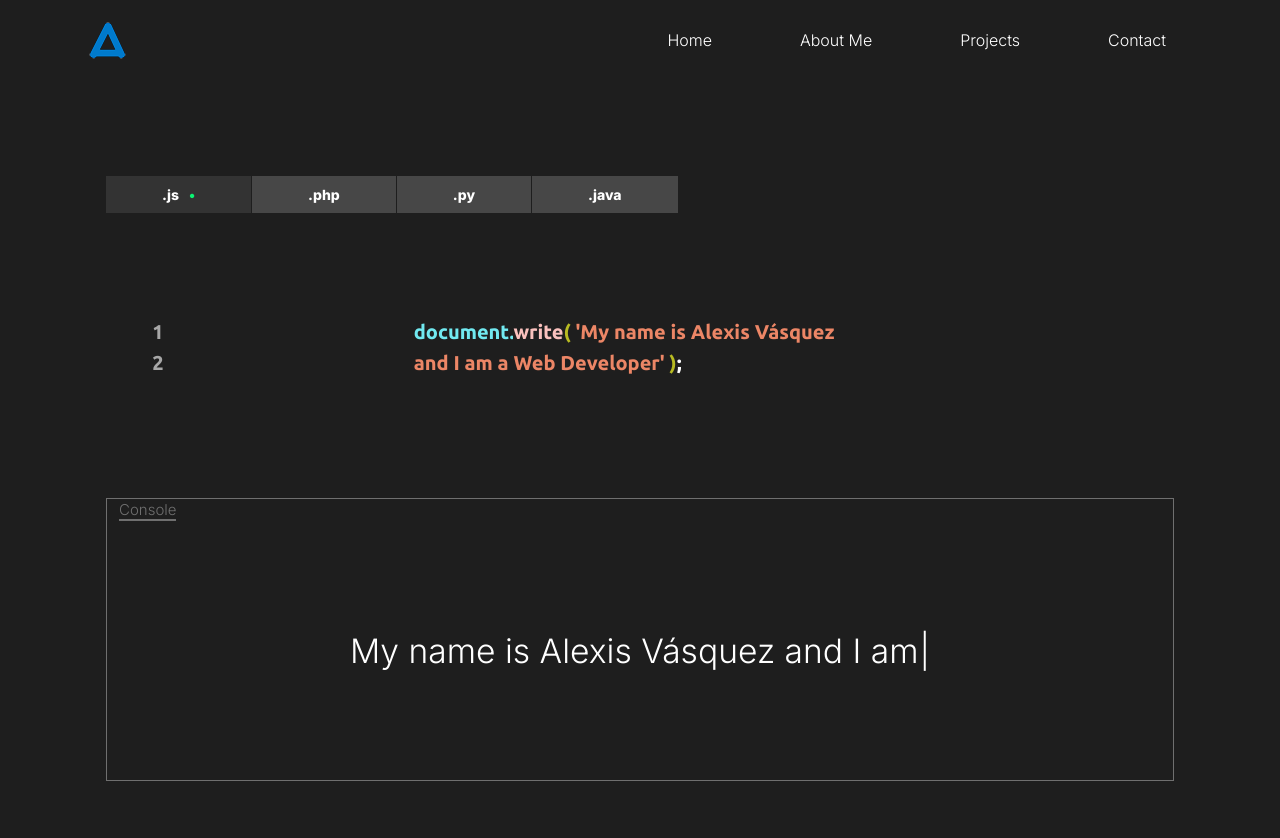
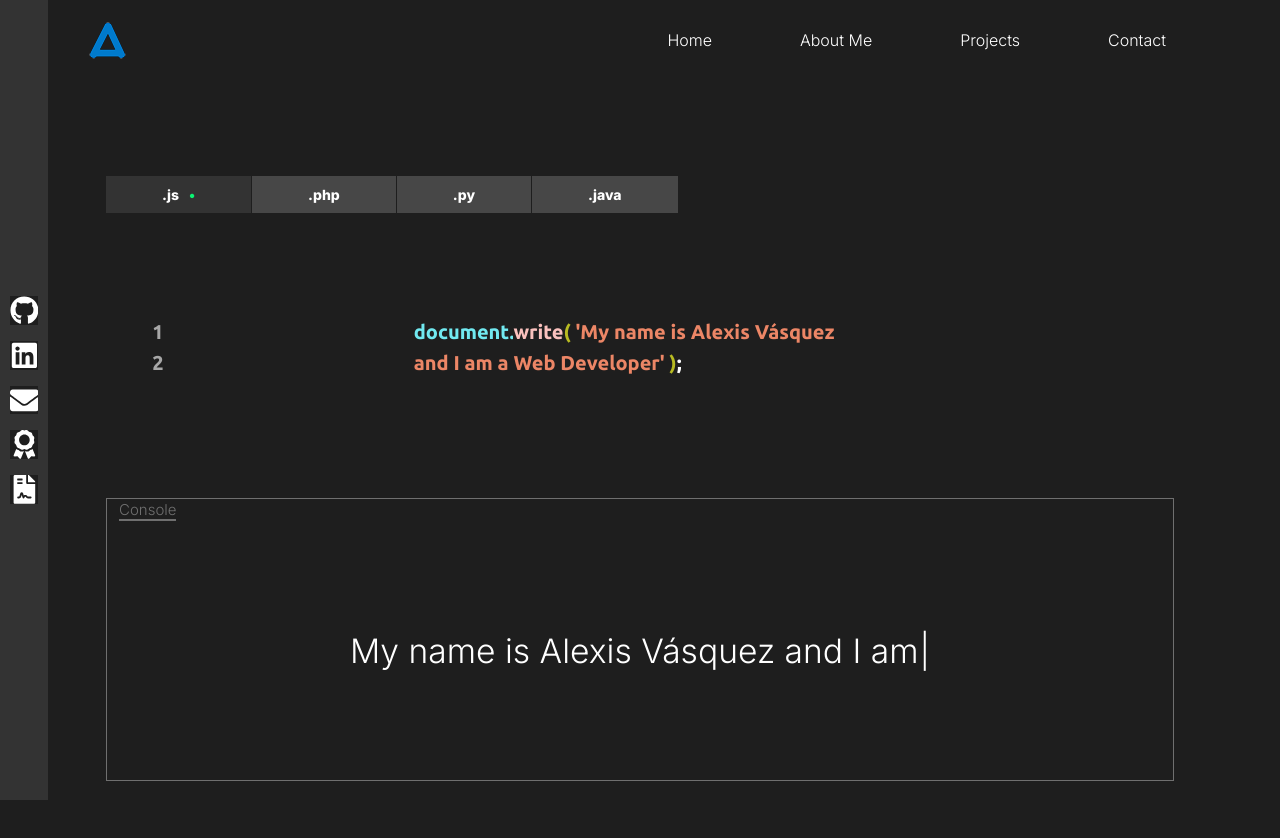
Before and after one commit to favt12/Portafolio, a React app: page / in a window 1280 px wide. Shown: the top 838 px of the page. Built offline with nearby package versions, Linux system fonts and the light colour scheme.

Commit message:
Added DataContactFix component to our main files

```diff
--- a/src/App.jsx
+++ b/src/App.jsx
@@ -1,6 +1,7 @@
 import React from 'react';
 import Navbar from './components/Navbar';
 import OneBlock from './components/OneBlock';
+import DataFix from './components/DataContactFix';
 
 
 function App() {
@@ -10,6 +11,7 @@ function App() {
             <React.Fragment>
                 <Navbar />
                 <OneBlock />
+                <DataFix />
             </React.Fragment>
         </React.StrictMode>
     );
--- a/src/style.scss
+++ b/src/style.scss
@@ -1,3 +1,4 @@
 @use './scss/Globales';
 @use './scss/Navbar';
 @use  './scss/One_block_idioms';
+@use './scss/Bar_info_Fix';
```
